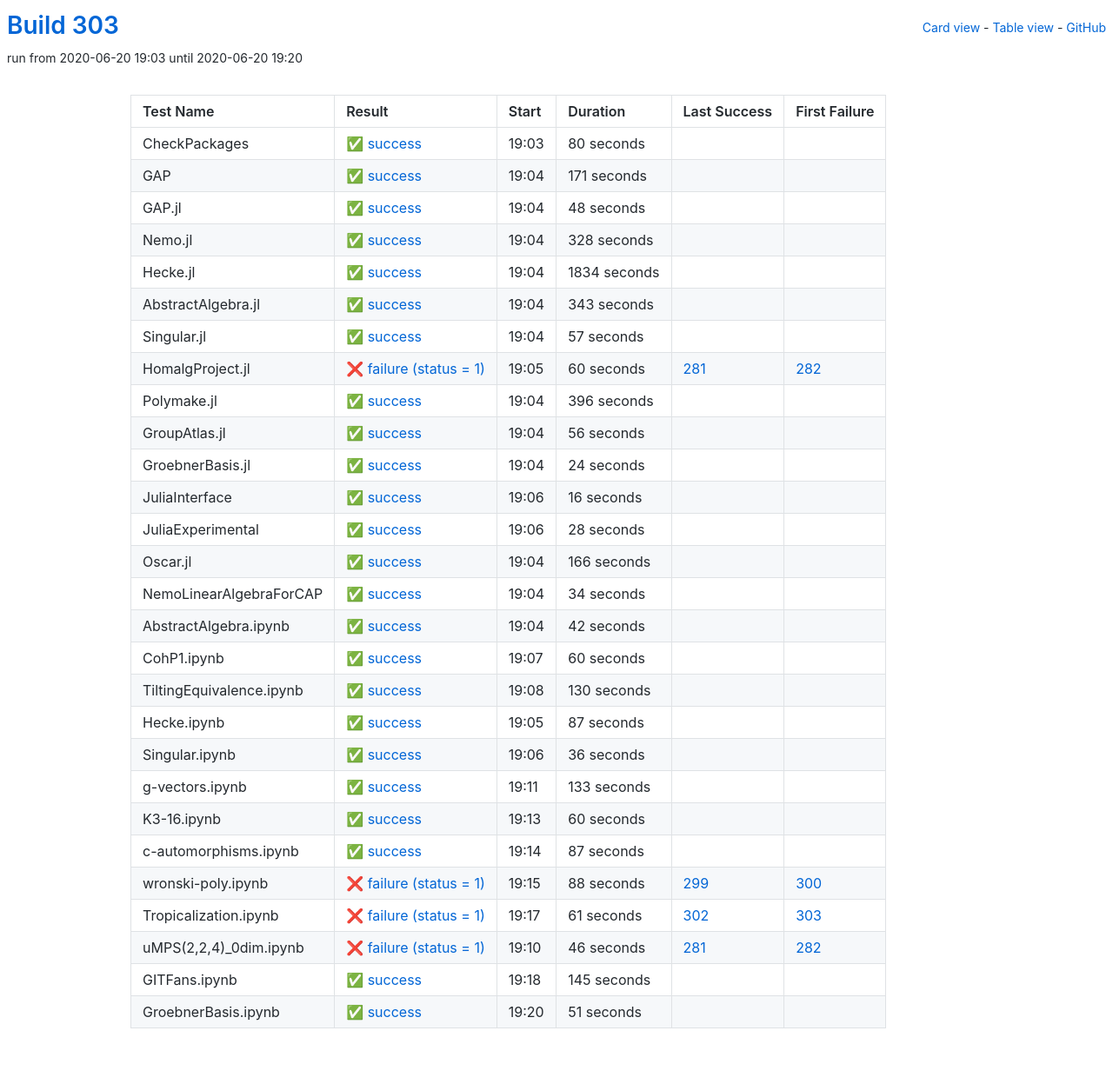
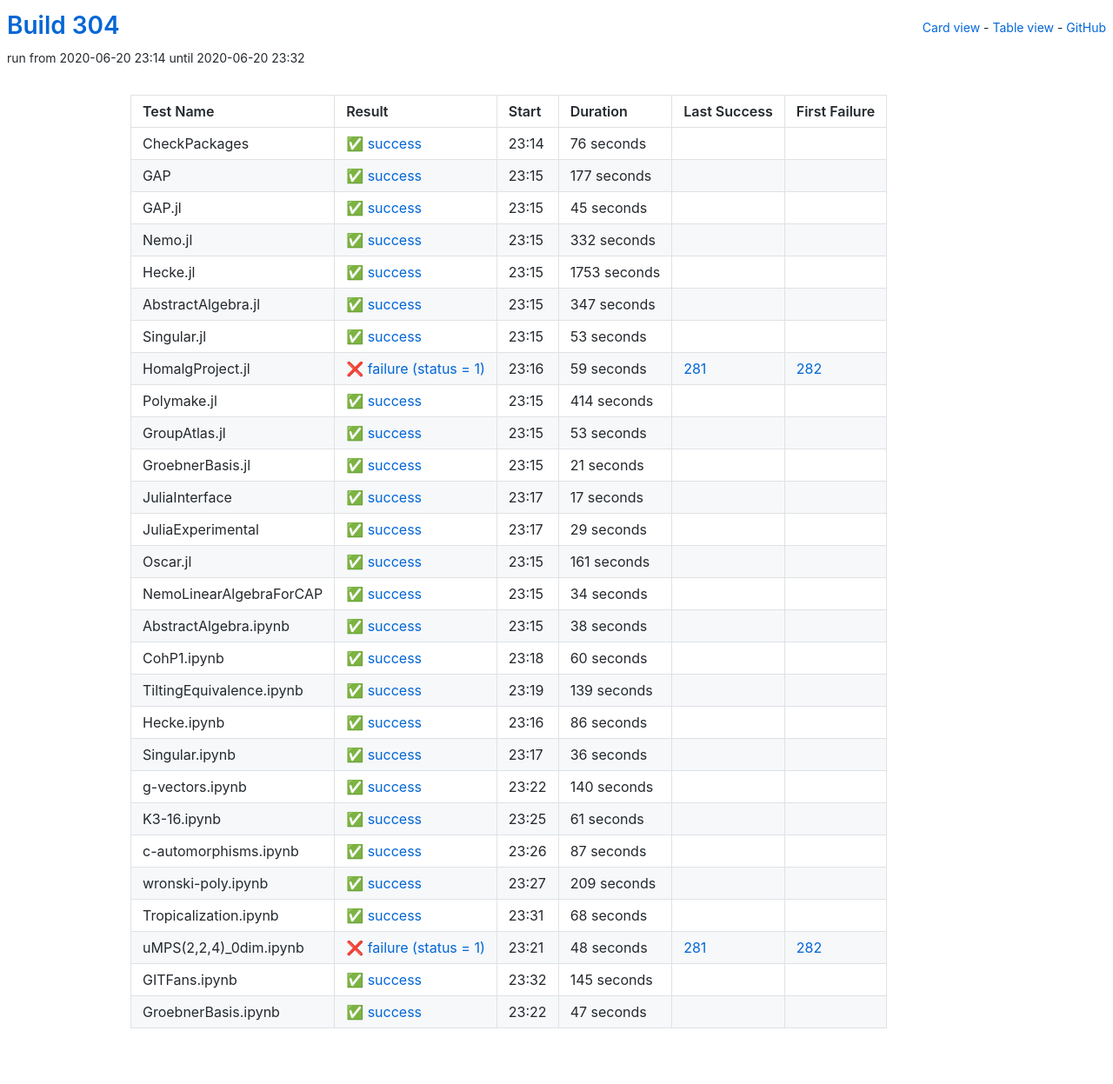
Before and after one commit to oscar-system/oscar-ci-status-stable, a Jekyll site: the page built from table.html, in a window 1280 px wide. Shown: the whole page at 87% size. Built offline with Jekyll 4.4.1, drawn with Linux system fonts in a browser that asks for light colours.

Commit message:
Build #304

```diff
--- a/_data/ci.yml
+++ b/_data/ci.yml
@@ -1,6 +1,6 @@
 ---
-build: 303
-build_url: https://oscarci.mathematik.uni-kl.de/job/oscar-stable/303/
+build: 304
+build_url: https://oscarci.mathematik.uni-kl.de/job/oscar-stable/304/
 job: oscar-stable
 organization: oscar-system
 repo: oscar-ci-status-stable
@@ -8,176 +8,176 @@ repourl: https://github.com/oscar-system/oscar-ci-status-stable
 tests:
 - name: CheckPackages
   id: checkpackages
-  log: https://oscarci.mathematik.uni-kl.de/job/oscar-stable/303/artifact/logs/build-303/CheckPackages.log
-  start: 2020-06-20 19:03
+  log: https://oscarci.mathematik.uni-kl.de/job/oscar-stable/304/artifact/logs/build-304/CheckPackages.log
+  start: 2020-06-20 23:14
   success: true
   exitcode: 0
   status: success
-  duration: 80
+  duration: 76
   last_success: false
   last_success_url:
   first_failure: false
   first_failure_url:
 - name: GAP
   id: gap
-  log: https://oscarci.mathematik.uni-kl.de/job/oscar-stable/303/artifact/logs/build-303/GAP.log
-  start: 2020-06-20 19:04
+  log: https://oscarci.mathematik.uni-kl.de/job/oscar-stable/304/artifact/logs/build-304/GAP.log
+  start: 2020-06-20 23:15
   success: true
   exitcode: 0
   status: success
-  duration: 171
+  duration: 177
   last_success: false
   last_success_url:
   first_failure: false
   first_failure_url:
 - name: GAP.jl
   id: gap-jl
-  log: https://oscarci.mathematik.uni-kl.de/job/oscar-stable/303/artifact/logs/build-303/GAP.jl.log
-  start: 2020-06-20 19:04
+  log: https://oscarci.mathematik.uni-kl.de/job/oscar-stable/304/artifact/logs/build-304/GAP.jl.log
+  start: 2020-06-20 23:15
   success: true
   exitcode: 0
   status: success
-  duration: 48
+  duration: 45
   last_success: false
   last_success_url:
   first_failure: false
   first_failure_url:
 - name: Nemo.jl
   id: nemo-jl
-  log: https://oscarci.mathematik.uni-kl.de/job/oscar-stable/303/artifact/logs/build-303/Nemo.jl.log
-  start: 2020-06-20 19:04
+  log: https://oscarci.mathematik.uni-kl.de/job/oscar-stable/304/artifact/logs/build-304/Nemo.jl.log
+  start: 2020-06-20 23:15
   success: true
   exitcode: 0
   status: success
-  duration: 328
+  duration: 332
   last_success: false
   last_success_url:
   first_failure: false
   first_failure_url:
 - name: Hecke.jl
   id: hecke-jl
-  log: https://oscarci.mathematik.uni-kl.de/job/oscar-stable/303/artifact/logs/build-303/Hecke.jl.log
-  start: 2020-06-20 19:04
+  log: https://oscarci.mathematik.uni-kl.de/job/oscar-stable/304/artifact/logs/build-304/Hecke.jl.log
+  start: 2020-06-20 23:15
   success: true
   exitcode: 0
   status: success
-  duration: 1834
+  duration: 1753
   last_success: false
   last_success_url:
   first_failure: false
   first_failure_url:
 - name: AbstractAlgebra.jl
   id: abstractalgebra-jl
-  log: https://oscarci.mathematik.uni-kl.de/job/oscar-stable/303/artifact/logs/build-303/AbstractAlgebra.jl.log
-  start: 2020-06-20 19:04
+  log: https://oscarci.mathematik.uni-kl.de/job/oscar-stable/304/artifact/logs/build-304/AbstractAlgebra.jl.log
+  start: 2020-06-20 23:15
   success: true
   exitcode: 0
   status: success
-  duration: 343
+  duration: 347
   last_success: false
   last_success_url:
   first_failure: false
   first_failure_url:
 - name: Singular.jl
   id: singular-jl
-  log: https://oscarci.mathematik.uni-kl.de/job/oscar-stable/303/artifact/logs/build-303/Singular.jl.log
-  start: 2020-06-20 19:04
+  log: https://oscarci.mathematik.uni-kl.de/job/oscar-stable/304/artifact/logs/build-304/Singular.jl.log
+  start: 2020-06-20 23:15
   success: true
   exitcode: 0
   status: success
-  duration: 57
+  duration: 53
   last_success: false
   last_success_url:
   first_failure: false
   first_failure_url:
 - name: HomalgProject.jl
   id: homalgproject-jl
-  log: https://oscarci.mathematik.uni-kl.de/job/oscar-stable/303/artifact/logs/build-303/HomalgProject.jl.log
-  start: 2020-06-20 19:05
+  log: https://oscarci.mathematik.uni-kl.de/job/oscar-stable/304/artifact/logs/build-304/HomalgProject.jl.log
+  start: 2020-06-20 23:16
   success: false
   exitcode: 1
   status: failure
-  duration: 60
+  duration: 59
   last_success: 281
   last_success_url: https://oscarci.mathematik.uni-kl.de/job/oscar-stable/281/
   first_failure: 282
   first_failure_url: https://oscarci.mathematik.uni-kl.de/job/oscar-stable/282/
 - name: Polymake.jl
   id: polymake-jl
-  log: https://oscarci.mathematik.uni-kl.de/job/oscar-stable/303/artifact/logs/build-303/Polymake.jl.log
-  start: 2020-06-20 19:04
+  log: https://oscarci.mathematik.uni-kl.de/job/oscar-stable/304/artifact/logs/build-304/Polymake.jl.log
+  start: 2020-06-20 23:15
   success: true
   exitcode: 0
   status: success
-  duration: 396
+  duration: 414
   last_success: false
   last_success_url:
   first_failure: false
   first_failure_url:
 - name: GroupAtlas.jl
   id: groupatlas-jl
-  log: https://oscarci.mathematik.uni-kl.de/job/oscar-stable/303/artifact/logs/build-303/GroupAtlas.jl.log
-  start: 2020-06-20 19:04
+  log: https://oscarci.mathematik.uni-kl.de/job/oscar-stable/304/artifact/logs/build-304/GroupAtlas.jl.log
+  start: 2020-06-20 23:15
   success: true
   exitcode: 0
   status: success
-  duration: 56
+  duration: 53
   last_success: false
   last_success_url:
   first_failure: false
   first_failure_url:
 - name: GroebnerBasis.jl
   id: groebnerbasis-jl
-  log: https://oscarci.mathematik.uni-kl.de/job/oscar-stable/303/artifact/logs/build-303/GroebnerBasis.jl.log
-  start: 2020-06-20 19:04
+  log: https://oscarci.mathematik.uni-kl.de/job/oscar-stable/304/artifact/logs/build-304/GroebnerBasis.jl.log
+  start: 2020-06-20 23:15
   success: true
   exitcode: 0
   status: success
-  duration: 24
+  duration: 21
   last_success: false
   last_success_url:
   first_failure: false
   first_failure_url:
 - name: JuliaInterface
   id: juliainterface
-  log: https://oscarci.mathematik.uni-kl.de/job/oscar-stable/303/artifact/logs/build-303/JuliaInterface.log
-  start: 2020-06-20 19:06
+  log: https://oscarci.mathematik.uni-kl.de/job/oscar-stable/304/artifact/logs/build-304/JuliaInterface.log
+  start: 2020-06-20 23:17
   success: true
   exitcode: 0
   status: success
-  duration: 16
+  duration: 17
   last_success: false
   last_success_url:
   first_failure: false
   first_failure_url:
 - name: JuliaExperimental
   id: juliaexperimental
-  log: https://oscarci.mathematik.uni-kl.de/job/oscar-stable/303/artifact/logs/build-303/JuliaExperimental.log
-  start: 2020-06-20 19:06
+  log: https://oscarci.mathematik.uni-kl.de/job/oscar-stable/304/artifact/logs/build-304/JuliaExperimental.log
+  start: 2020-06-20 23:17
   success: true
   exitcode: 0
   status: success
-  duration: 28
+  duration: 29
   last_success: false
   last_success_url:
   first_failure: false
   first_failure_url:
 - name: Oscar.jl
   id: oscar-jl
-  log: https://oscarci.mathematik.uni-kl.de/job/oscar-stable/303/artifact/logs/build-303/Oscar.jl.log
-  start: 2020-06-20 19:04
+  log: https://oscarci.mathematik.uni-kl.de/job/oscar-stable/304/artifact/logs/build-304/Oscar.jl.log
+  start: 2020-06-20 23:15
   success: true
   exitcode: 0
   status: success
-  duration: 166
+  duration: 161
   last_success: false
   last_success_url:
   first_failure: false
   first_failure_url:
 - name: NemoLinearAlgebraForCAP
   id: nemolinearalgebraforcap
-  log: https://oscarci.mathematik.uni-kl.de/job/oscar-stable/303/artifact/logs/build-303/NemoLinearAlgebraForCAP.log
-  start: 2020-06-20 19:04
+  log: https://oscarci.mathematik.uni-kl.de/job/oscar-stable/304/artifact/logs/build-304/NemoLinearAlgebraForCAP.log
+  start: 2020-06-20 23:15
   success: true
   exitcode: 0
   status: success
@@ -188,20 +188,20 @@ tests:
   first_failure_url:
 - name: AbstractAlgebra.ipynb
   id: abstractalgebra-ipynb
-  log: https://oscarci.mathematik.uni-kl.de/job/oscar-stable/303/artifact/logs/build-303/AbstractAlgebra.ipynb.log
-  start: 2020-06-20 19:04
+  log: https://oscarci.mathematik.uni-kl.de/job/oscar-stable/304/artifact/logs/build-304/AbstractAlgebra.ipynb.log
+  start: 2020-06-20 23:15
   success: true
   exitcode: 0
   status: success
-  duration: 42
+  duration: 38
   last_success: false
   last_success_url:
   first_failure: false
   first_failure_url:
 - name: CohP1.ipynb
   id: cohp1-ipynb
-  log: https://oscarci.mathematik.uni-kl.de/job/oscar-stable/303/artifact/logs/build-303/CohP1.ipynb.log
-  start: 2020-06-20 19:07
+  log: https://oscarci.mathematik.uni-kl.de/job/oscar-stable/304/artifact/logs/build-304/CohP1.ipynb.log
+  start: 2020-06-20 23:18
   success: true
   exitcode: 0
   status: success
@@ -212,32 +212,32 @@ tests:
   first_failure_url:
 - name: TiltingEquivalence.ipynb
   id: tiltingequivalence-ipynb
-  log: https://oscarci.mathematik.uni-kl.de/job/oscar-stable/303/artifact/logs/build-303/TiltingEquivalence.ipynb.log
-  start: 2020-06-20 19:08
+  log: https://oscarci.mathematik.uni-kl.de/job/oscar-stable/304/artifact/logs/build-304/TiltingEquivalence.ipynb.log
+  start: 2020-06-20 23:19
   success: true
   exitcode: 0
   status: success
-  duration: 130
+  duration: 139
   last_success: false
   last_success_url:
   first_failure: false
   first_failure_url:
 - name: Hecke.ipynb
   id: hecke-ipynb
-  log: https://oscarci.mathematik.uni-kl.de/job/oscar-stable/303/artifact/logs/build-303/Hecke.ipynb.log
-  start: 2020-06-20 19:05
+  log: https://oscarci.mathematik.uni-kl.de/job/oscar-stable/304/artifact/logs/build-304/Hecke.ipynb.log
+  start: 2020-06-20 23:16
   success: true
   exitcode: 0
   status: success
-  duration: 87
+  duration: 86
   last_success: false
   last_success_url:
   first_failure: false
   first_failure_url:
 - name: Singular.ipynb
   id: singular-ipynb
-  log: https://oscarci.mathematik.uni-kl.de/job/oscar-stable/303/artifact/logs/build-303/Singular.ipynb.log
-  start: 2020-06-20 19:06
+  log: https://oscarci.mathematik.uni-kl.de/job/oscar-stable/304/artifact/logs/build-304/Singular.ipynb.log
+  start: 2020-06-20 23:17
   success: true
   exitcode: 0
   status: success
@@ -248,32 +248,32 @@ tests:
   first_failure_url:
 - name: g-vectors.ipynb
   id: g-vectors-ipynb
-  log: https://oscarci.mathematik.uni-kl.de/job/oscar-stable/303/artifact/logs/build-303/g-vectors.ipynb.log
-  start: 2020-06-20 19:11
+  log: https://oscarci.mathematik.uni-kl.de/job/oscar-stable/304/artifact/logs/build-304/g-vectors.ipynb.log
+  start: 2020-06-20 23:22
   success: true
   exitcode: 0
   status: success
-  duration: 133
+  duration: 140
   last_success: false
   last_success_url:
   first_failure: false
   first_failure_url:
 - name: K3-16.ipynb
   id: k3-16-ipynb
-  log: https://oscarci.mathematik.uni-kl.de/job/oscar-stable/303/artifact/logs/build-303/K3-16.ipynb.log
-  start: 2020-06-20 19:13
+  log: https://oscarci.mathematik.uni-kl.de/job/oscar-stable/304/artifact/logs/build-304/K3-16.ipynb.log
+  start: 2020-06-20 23:25
   success: true
   exitcode: 0
   status: success
-  duration: 60
+  duration: 61
   last_success: false
   last_success_url:
   first_failure: false
   first_failure_url:
 - name: c-automorphisms.ipynb
   id: c-automorphisms-ipynb
-  log: https://oscarci.mathematik.uni-kl.de/job/oscar-stable/303/artifact/logs/build-303/c-automorphisms.ipynb.log
-  start: 2020-06-20 19:14
+  log: https://oscarci.mathematik.uni-kl.de/job/oscar-stable/304/artifact/logs/build-304/c-automorphisms.ipynb.log
+  start: 2020-06-20 23:26
   success: true
   exitcode: 0
   status: success
@@ -284,44 +284,44 @@ tests:
   first_failure_url:
 - name: wronski-poly.ipynb
   id: wronski-poly-ipynb
-  log: https://oscarci.mathematik.uni-kl.de/job/oscar-stable/303/artifact/logs/build-303/wronski-poly.ipynb.log
-  start: 2020-06-20 19:15
+  log: https://oscarci.mathematik.uni-kl.de/job/oscar-stable/304/artifact/logs/build-304/wronski-poly.ipynb.log
+  start: 2020-06-20 23:27
+  success: true
+  exitcode: 0
+  status: success
+  duration: 209
+  last_success: false
+  last_success_url:
+  first_failure: false
+  first_failure_url:
+- name: Tropicalization.ipynb
+  id: tropicalization-ipynb
+  log: https://oscarci.mathematik.uni-kl.de/job/oscar-stable/304/artifact/logs/build-304/Tropicalization.ipynb.log
+  start: 2020-06-20 23:31
+  success: true
+  exitcode: 0
+  status: success
+  duration: 68
+  last_success: false
+  last_success_url:
+  first_failure: false
+  first_failure_url:
+- name: uMPS(2,2,4)_0dim.ipynb
+  id: umps-2-2-4-0dim-ipynb
+  log: https://oscarci.mathematik.uni-kl.de/job/oscar-stable/304/artifact/logs/build-304/uMPS-2-2-4-_0dim.ipynb.log
+  start: 2020-06-20 23:21
   success: false
   exitcode: 1
   status: failure
-  duration: 88
-  last_success: 299
-  last_success_url: https://oscarci.mathematik.uni-kl.de/job/oscar-stable/299/
-  first_failure: 300
-  first_failure_url: https://oscarci.mathematik.uni-kl.de/job/oscar-stable/300/
-- name: Tropicalization.ipynb
-  id: tropicalization-ipynb
-  log: https://oscarci.mathematik.uni-kl.de/job/oscar-stable/303/artifact/logs/build-303/Tropicalization.ipynb.log
-  start: 2020-06-20 19:17
-  success: false
-  exitcode: 1
-  status: failure
-  duration: 61
-  last_success: 302
-  last_success_url: https://oscarci.mathematik.uni-kl.de/job/oscar-stable/302/
-  first_failure: 303
-  first_failure_url: https://oscarci.mathematik.uni-kl.de/job/oscar-stable/303/
-- name: uMPS(2,2,4)_0dim.ipynb
-  id: umps-2-2-4-0dim-ipynb
-  log: https://oscarci.mathematik.uni-kl.de/job/oscar-stable/303/artifact/logs/build-303/uMPS-2-2-4-_0dim.ipynb.log
-  start: 2020-06-20 19:10
-  success: false
-  exitcode: 1
-  status: failure
-  duration: 46
+  duration: 48
   last_success: 281
   last_success_url: https://oscarci.mathematik.uni-kl.de/job/oscar-stable/281/
   first_failure: 282
   first_failure_url: https://oscarci.mathematik.uni-kl.de/job/oscar-stable/282/
 - name: GITFans.ipynb
   id: gitfans-ipynb
-  log: https://oscarci.mathematik.uni-kl.de/job/oscar-stable/303/artifact/logs/build-303/GITFans.ipynb.log
-  start: 2020-06-20 19:18
+  log: https://oscarci.mathematik.uni-kl.de/job/oscar-stable/304/artifact/logs/build-304/GITFans.ipynb.log
+  start: 2020-06-20 23:32
   success: true
   exitcode: 0
   status: success
@@ -332,12 +332,12 @@ tests:
   first_failure_url:
 - name: GroebnerBasis.ipynb
   id: groebnerbasis-ipynb
-  log: https://oscarci.mathematik.uni-kl.de/job/oscar-stable/303/artifact/logs/build-303/GroebnerBasis.ipynb.log
-  start: 2020-06-20 19:20
+  log: https://oscarci.mathematik.uni-kl.de/job/oscar-stable/304/artifact/logs/build-304/GroebnerBasis.ipynb.log
+  start: 2020-06-20 23:22
   success: true
   exitcode: 0
   status: success
-  duration: 51
+  duration: 47
   last_success: false
   last_success_url:
   first_failure: false
```
Also changed, not shown: README.md.
